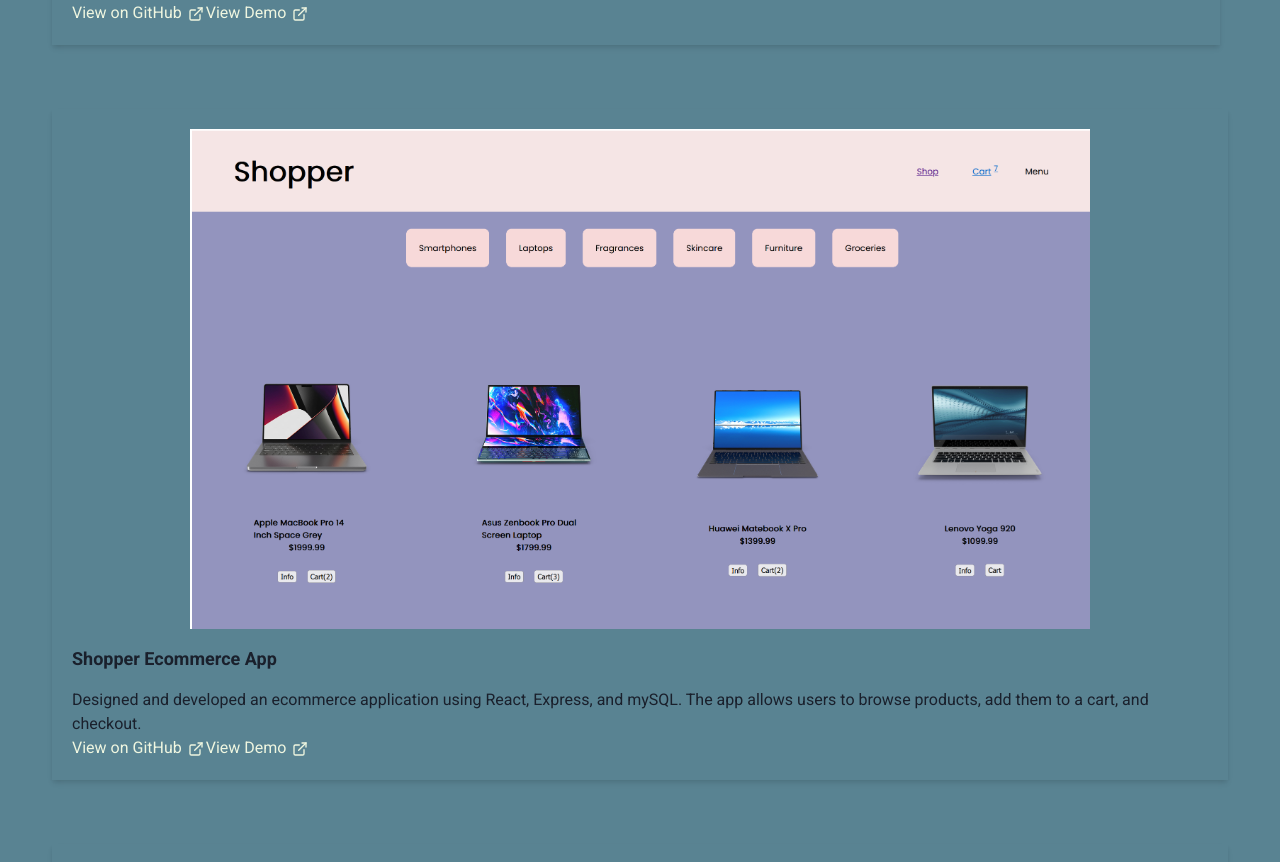
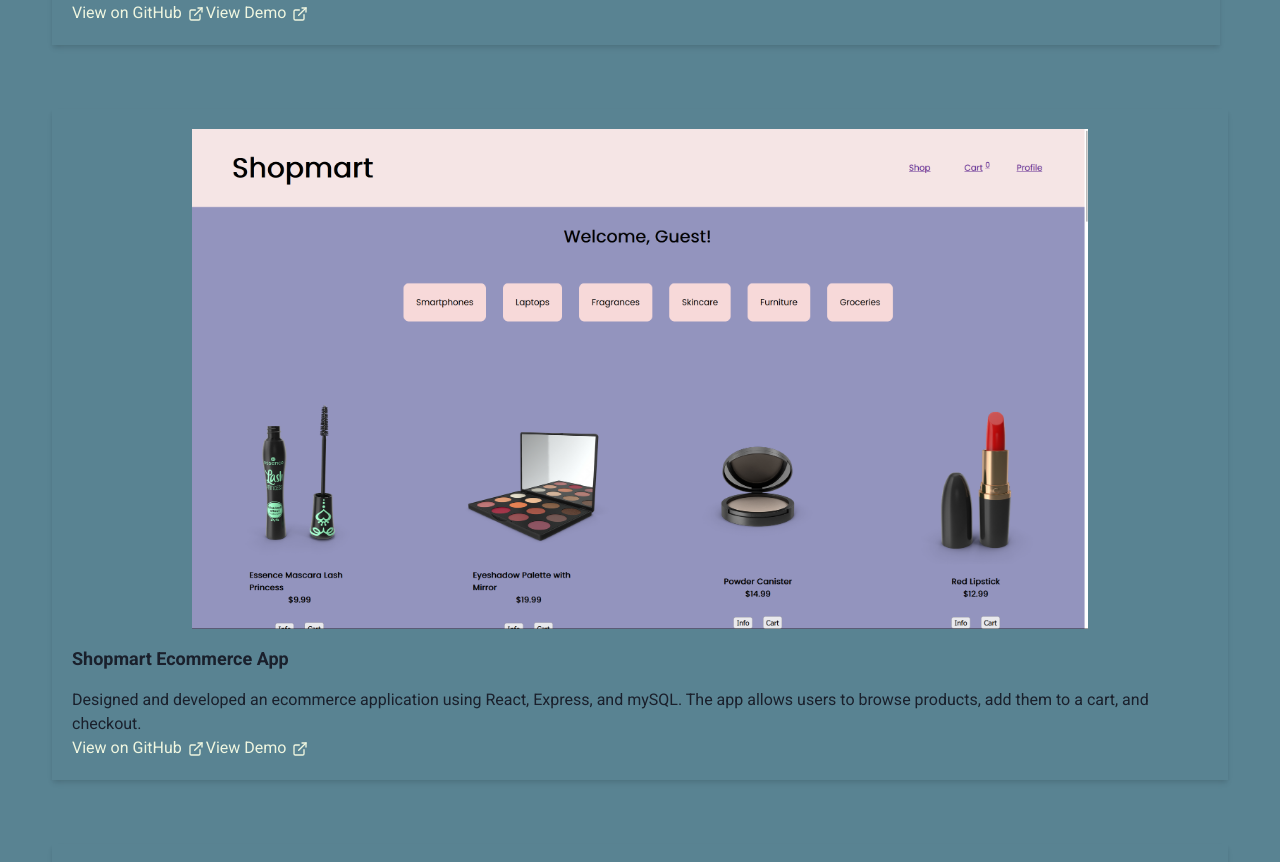
Before and after one commit to marctan13/portfolio, a React (Vite) app: page /projects in a window 1280 px wide. Shown: the part 6527-7389 px from the top of the page. Built offline with nearby package versions, Linux system fonts and the light colour scheme.

Commit message:
changed shopper to shopmart

```diff
--- a/src/projects.js
+++ b/src/projects.js
@@ -68,11 +68,11 @@
       demoURL: "https://yapper-chat.netlify.app",
     },
     {
-      title: "Shopper Ecommerce App",
+      title: "Shopmart Ecommerce App",
       description:
         "Designed and developed an ecommerce application using React, Express, and mySQL. The app allows users to browse products, add them to a cart, and checkout.",
-      img: "/projects/shopper.png",
-      githubURL: "https://github.com/marctan13/shopper",
+      img: "/projects/shopmart.png",
+      githubURL: "https://github.com/marctan13/shoppermart-frontend",
       demoURL: "https://shopper-marc.netlify.app/",
     },
     {
```
Also changed, not shown: public/projects/shopmart.png (added).
